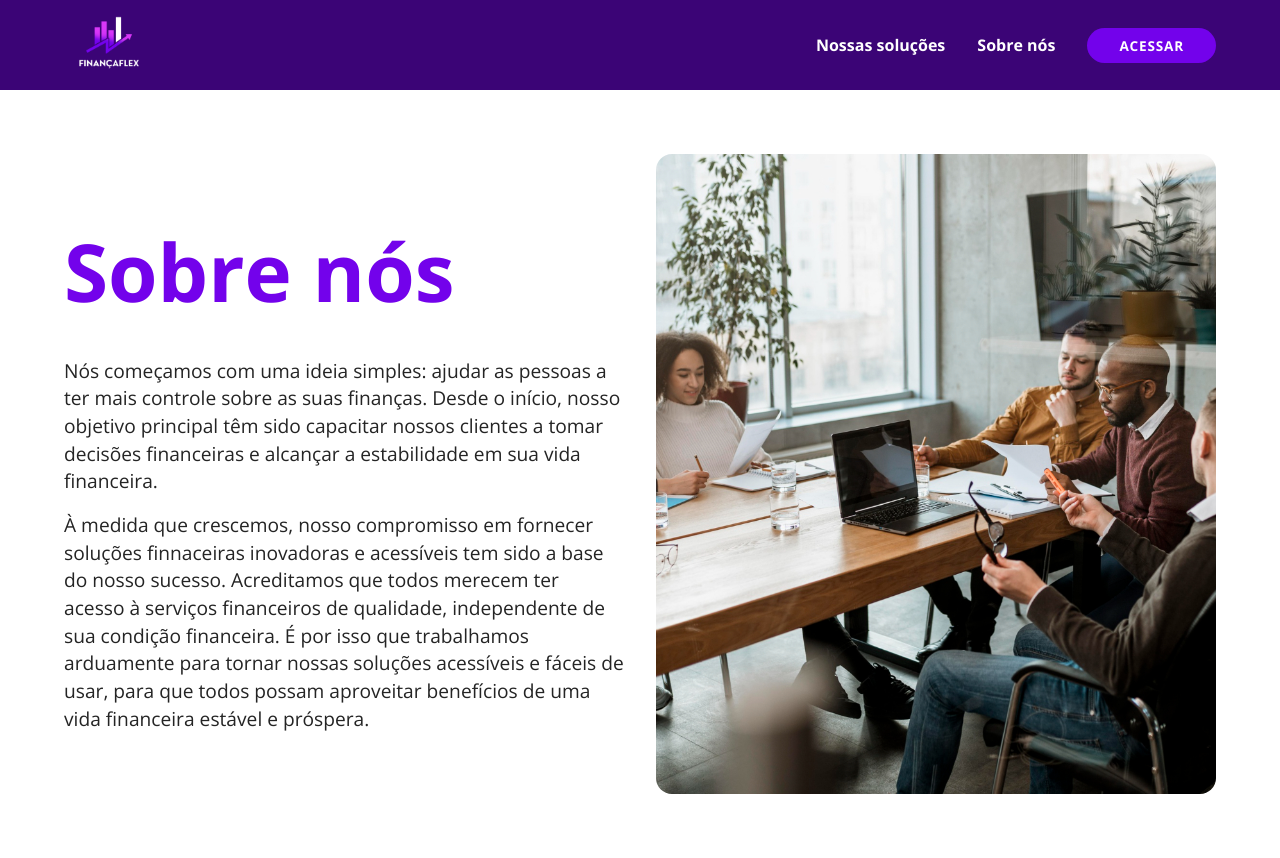
After one commit to senacuser/Projeto-Integrador, a Flask app: page /sobre in a window 1280 px wide. The commit adds this page. Run offline with Flask 3, Linux system fonts and the light colour scheme.

Commit message:
finalizaçao tela inicial

```diff
--- a/app.py
+++ b/app.py
@@ -118,6 +118,14 @@ def notas():
 def perfil():
     return render_template('perfil.html')
 
+@app.route('/sobre')
+def sobre():
+    return render_template('sobre.html')
+
+@app.route('/solucoes')
+def solucoes():
+    return render_template('solucoes.html')
+
 # Função para enviar e-mails
 def enviar_email(destinatario, assunto, mensagem):
     remetente = 'financaflex@gmail.com'  # Substitua pelo seu e-mail
--- a/static/loginecadastro.css
+++ b/static/loginecadastro.css
@@ -250,3 +250,7 @@ fieldset {
         }
     }
 }
+
+.navbar .logo {
+
+}
--- /dev/null
+++ b/static/sobre.css
@@ -0,0 +1,103 @@
+@import url('../static/stylehome.css');
+
+.header {
+  background-color: rgb(59, 4, 118);
+}
+
+.main-about-us {
+  width: 100%;
+  padding-top: 5.625rem;
+}
+
+.about-section-container {
+  max-width: calc(100% - 32rem);
+  margin: auto;
+  display: grid;
+  padding: 4rem 0;
+  grid-template-columns: 1fr 1fr;
+  gap: 2rem;
+  > .img-container {
+    width: 100%;
+    height: 40rem;
+    order: 1;
+    img {
+      max-width: 100%;
+      height: 100%;
+      display: block;
+      object-fit: cover;
+      border-radius: 1rem;
+    }
+  }
+
+  .inner-container {
+    order: -1;
+    align-self: center;
+    .about-title {
+      font-size: 5rem;
+      color: #7302eb;
+      margin-bottom: 2rem;
+      word-wrap: break-word;
+      ~ p {
+        font-size: 1.2rem;
+        color: hsl(0, 0%, 14%);
+        line-height: 1.44;
+      }
+      + p {
+        margin-bottom: 1rem;
+      }
+
+    }
+  }
+}
+
+/* MEDIAS */
+
+@media (max-width: 1600px) {
+
+  .about-section-container {
+    max-width: 100%;
+    grid-template-columns: repeat(auto-fit, minmax(400px, 1fr));
+    padding: 4rem;
+    place-content: center;
+  }
+
+}
+
+@media (max-width: 1000px) {
+
+  .about-section-container {
+    grid-template-columns: 1fr;
+    padding: 0;
+    gap: 0;
+    .img-container {
+      grid-row: 1;
+      width: 100%;
+      height: 20rem;
+      img {
+        width: 100%;
+        height: 100%;
+        border-radius: 0px;
+      }
+    }
+
+  }
+
+  .inner-container {
+    padding:  2rem 4rem;
+    .about-title {
+      font-size: 4rem !important;
+    }
+  }
+
+}
+
+@media (max-width: 680px) {
+
+  .inner-container {
+    padding: 1rem;
+    & .about-title {
+      margin-bottom: 1rem !important;
+    }
+  }
+
+}
--- a/templates/index.html
+++ b/templates/index.html
@@ -16,9 +16,10 @@
       <nav class="navbar">
         <ul class="menu">
           <li class="menu-item">
-            <a href="Nossas soluções">Nossas soluções</a>
+            <a href="{{ url_for('solucoes') }}">Nossas soluções</a>
           </li>
-          <li class="menu-item"><a href="Sobre nós">Sobre nós</a></li>
+          <li class="menu-item"><a href="{{ url_for('sobre')}}">Sobre nós</a></li>
+
           <a href="{{ url_for('cadastro') }}" class="action_btn">ACESSAR</a>
         </ul>
       </nav>
--- /dev/null
+++ b/templates/sobre.html
@@ -0,0 +1,54 @@
+<!DOCTYPE html>
+<html lang="pt-br">
+  <head>
+    <meta charset="UTF-8" />
+    <meta name="viewport" content="width=device-width, initial-scale=1.0" />
+    <title>Sobre Nós</title>
+    <link
+      rel="stylesheet"
+      href="{{ url_for('static', filename='sobre.css') }}"
+    />
+  </head>
+  <header id="faixa" class="header">
+    <a href="{{ url_for('index') }}">
+      <img class="logo" src="../static/logohome.png" alt="Logo da empresa"/>
+    </a>
+    <nav class="navbar">
+      <ul class="menu">
+        <li class="menu-item">
+          <a href="Nossas soluções">Nossas soluções</a>
+        </li>
+        <li class="menu-item"><a href="{{ url_for('sobre')}}">Sobre nós</a></li>
+        <a href="{{ url_for('cadastro') }}" class="action_btn">ACESSAR</a>
+      </ul>
+    </nav>
+    <button class="drop-btn"></button>
+  </header>
+  <body>
+    <main class="main-about-us">
+      <section class="about-section-container">
+        <div class="img-container">
+          <img src="../static/backabout.jpg" alt="Sobre nossa empresa" />
+        </div>
+        <section class="inner-container">
+          <h1 class="about-title">Sobre nós</h1>
+          <p class="text">
+            Nós começamos com uma ideia simples: ajudar as pessoas a ter mais
+            controle sobre as suas finanças. Desde o início, nosso objetivo
+            principal têm sido capacitar nossos clientes a tomar decisões
+            financeiras e alcançar a estabilidade em sua vida financeira.
+          </p>
+          <p>
+            À medida que crescemos, nosso compromisso em fornecer soluções
+            finnaceiras inovadoras e acessíveis tem sido a base do nosso
+            sucesso. Acreditamos que todos merecem ter acesso à serviços
+            financeiros de qualidade, independente de sua condição financeira. É
+            por isso que trabalhamos arduamente para tornar nossas soluções
+            acessíveis e fáceis de usar, para que todos possam aproveitar
+            benefícios de uma vida financeira estável e próspera.
+          </p>
+        </section>
+      </section>
+    </main>
+  </body>
+</html>
```
Also changed, not shown: static/style.css (+11 -1 lines), static/stylesolucoes.css (added, +70 -0 lines), templates/cadastro.html (+7 -13 lines), templates/solucoes.html (added, +33 -0 lines), static/backabout.jpg (added).
